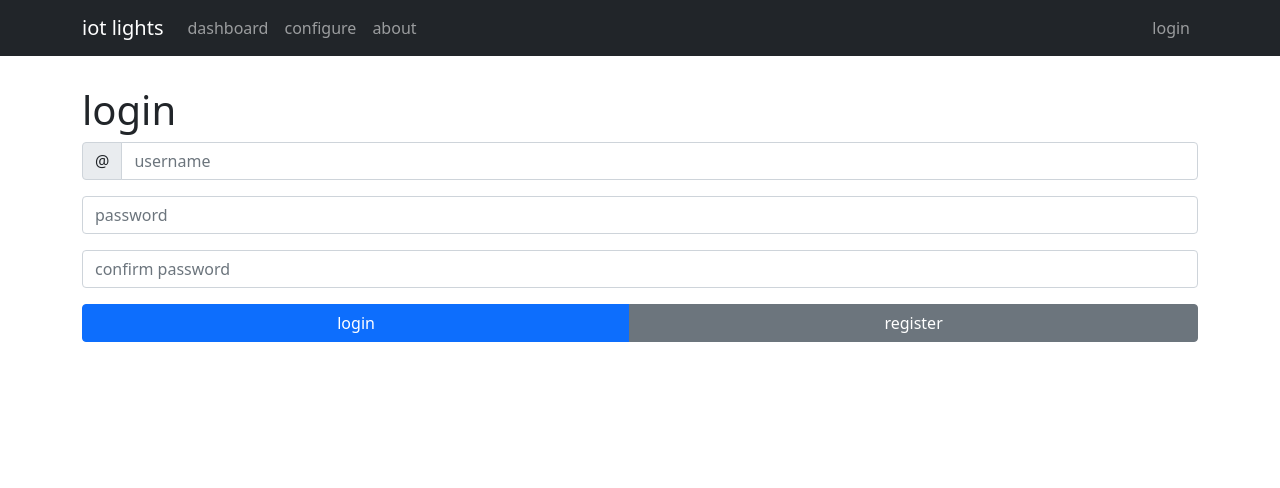
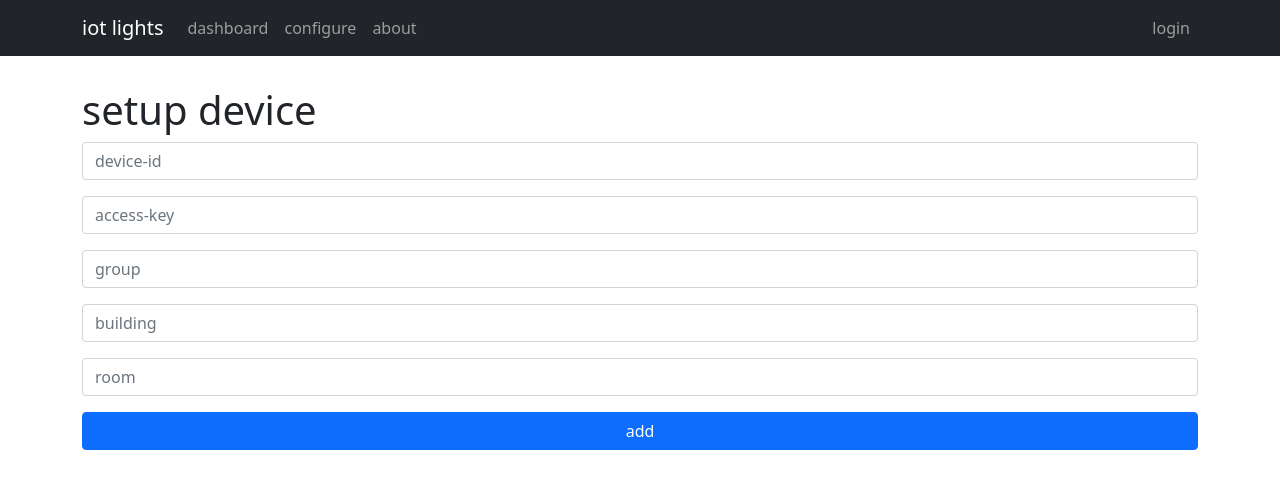
Before and after one commit to Delcari/SIT314-Project, a React (Vite) app in the folder web/: page /configure in a window 1280 px wide. Shown: the top 488 px of the page. Built offline with nearby package versions, Linux system fonts and the light colour scheme.

Commit message:
NEW: pages

```diff
--- a/web/package.json
+++ b/web/package.json
@@ -9,11 +9,13 @@
   "dependencies": {
     "react": "^17.0.0",
     "react-bootstrap": "^1.6.3",
-    "react-dom": "^17.0.0"
+    "react-dom": "^17.0.0",
+    "react-router-dom": "^5.3.0"
   },
   "devDependencies": {
     "@types/react": "^17.0.0",
     "@types/react-dom": "^17.0.0",
+    "@types/react-router-dom": "^5.1.9",
     "@vitejs/plugin-react-refresh": "^1.3.1",
     "typescript": "^4.3.2",
     "vite": "^2.5.4"
--- a/web/src/App.tsx
+++ b/web/src/App.tsx
@@ -1,51 +1,27 @@
-import React, { useState } from "react";
-import {
-  Button,
-  ButtonGroup,
-  Container,
-  Row,
-  InputGroup,
-  FormControl,
-} from "react-bootstrap";
-import Navigation from "./components/Navigation";
+import React from 'react';
+import Navbar from './components/Navigation';
+import {BrowserRouter, Switch, Route } from 'react-router-dom';
+import Login from './pages/Login';
+import About from './pages/About';
+import Register from './pages/Register';
+import Dashboard from './pages/Dashboard';
+import Configure from './pages/Configure';
 
 function App() {
   return (
-    <div>
-      <Container fluid="sm">
-        <h1>login</h1>
-        <Row>
-          <InputGroup className="mb-3">
-            <InputGroup.Text id="basic-addon1">@</InputGroup.Text>
-            <FormControl
-              placeholder="username"
-              aria-label="username"
-              aria-describedby="basic-addon1"
-            />
-          </InputGroup>
-        </Row>
-        <Row>
-          <InputGroup className="mb-3">
-            <FormControl placeholder="password" aria-label="password" />
-          </InputGroup>
-        </Row>
-        <Row>
-          <InputGroup className="mb-3">
-            <FormControl
-              placeholder="confirm password"
-              aria-label="confirm password"
-            />
-          </InputGroup>
-        </Row>
-        <Row>
-          <ButtonGroup aria-label="Basic example">
-            <Button variant="primary">login</Button>
-            <Button variant="secondary">register</Button>
-          </ButtonGroup>
-        </Row>
-      </Container>
+    <BrowserRouter>
+    <div className="pt-20">
+      <Navbar />
+      <Switch>
+        <Route path="/login" component={Login} exact />
+        <Route path="/register" component={Register} exact />
+        <Route path="/configure" component={Configure} exact />
+        <Route path="/dashboard" component={Dashboard} exact />
+        <Route path="/about" component={About} exact />
+      </Switch>
     </div>
-  );
+    </BrowserRouter>
+  )
 }
 
-export default App;
+export default App
--- a/web/src/components/Navigation.tsx
+++ b/web/src/components/Navigation.tsx
@@ -13,7 +13,7 @@ function Navigation() {
             <Nav.Link href="/about">about</Nav.Link>
           </Nav>
           <Nav>
-            <Nav.Link href="#deets">login</Nav.Link>
+            <Nav.Link href="/login">login</Nav.Link>
           </Nav>
         </Container>
       </Navbar>
--- a/web/src/main.tsx
+++ b/web/src/main.tsx
@@ -2,11 +2,9 @@ import React from 'react'
 import ReactDOM from 'react-dom'
 import './index.css'
 import App from './App'
-import Navigation from "./components/Navigation"
 
 ReactDOM.render(
   <React.StrictMode>
-    <Navigation></Navigation>
     <App />
   </React.StrictMode>,
   document.getElementById('root')
--- /dev/null
+++ b/web/src/pages/About.tsx
@@ -0,0 +1,18 @@
+import React, { useState } from "react";
+import {
+  Container
+} from "react-bootstrap";
+
+function About() {
+  return (
+    <div>
+      <Container fluid="sm">
+        <h1>about</h1>
+        <p>A scalable smart lighting system designed to support large office buildings with thousands of 'smart' lights.
+        </p>
+      </Container>
+    </div>
+  );
+}
+
+export default About;
--- /dev/null
+++ b/web/src/pages/Configure.tsx
@@ -0,0 +1,54 @@
+import React, { useState } from "react";
+import {
+  Button,
+  ButtonGroup,
+  Container,
+  Row,
+  InputGroup,
+  FormControl,
+} from "react-bootstrap";
+
+function Configure() {
+  return (
+    <div>
+      <Container fluid="sm">
+        <h1>setup device</h1>
+        <Row>
+          <InputGroup className="mb-3">
+            <FormControl
+              placeholder="device-id"
+              aria-label="device-id"
+            />
+          </InputGroup>
+        </Row>
+        <Row>
+          <InputGroup className="mb-3">
+            <FormControl placeholder="access-key" aria-label="access-key" />
+          </InputGroup>
+        </Row>
+        <Row>
+          <InputGroup className="mb-3">
+            <FormControl placeholder="group" aria-label="group" />
+          </InputGroup>
+        </Row>
+        <Row>
+          <InputGroup className="mb-3">
+            <FormControl placeholder="building" aria-label="building" />
+          </InputGroup>
+        </Row>
+        <Row>
+          <InputGroup className="mb-3">
+            <FormControl placeholder="room" aria-label="room" />
+          </InputGroup>
+        </Row>
+        <Row>
+          <ButtonGroup aria-label="Basic example">
+            <Button variant="primary">add</Button>
+          </ButtonGroup>
+        </Row>
+      </Container>
+    </div>
+  );
+}
+
+export default Configure;
--- /dev/null
+++ b/web/src/pages/Dashboard.tsx
@@ -0,0 +1,16 @@
+import React, { useState } from "react";
+import {
+  Container
+} from "react-bootstrap";
+
+function Dashboard() {
+  return (
+    <div>
+      <Container fluid="sm">
+        <h1>dashboard</h1>
+      </Container>
+    </div>
+  );
+}
+
+export default Dashboard;
--- /dev/null
+++ b/web/src/pages/Login.tsx
@@ -0,0 +1,41 @@
+import React, { useState } from "react";
+import {
+  Button,
+  ButtonGroup,
+  Container,
+  Row,
+  InputGroup,
+  FormControl,
+} from "react-bootstrap";
+
+function Login() {
+  return (
+    <div>
+      <Container fluid="sm">
+        <h1>login</h1>
+        <Row>
+          <InputGroup className="mb-3">
+            <FormControl
+              placeholder="username"
+              aria-label="username"
+              aria-describedby="basic-addon1"
+            />
+          </InputGroup>
+        </Row>
+        <Row>
+          <InputGroup className="mb-3">
+            <FormControl placeholder="password" aria-label="password" />
+          </InputGroup>
+        </Row>
+        <Row>
+          <ButtonGroup aria-label="Basic example">
+            <Button variant="primary">login</Button>
+            <Button variant="secondary" href="/register">register</Button>
+          </ButtonGroup>
+        </Row>
+      </Container>
+    </div>
+  );
+}
+
+export default Login;
--- /dev/null
+++ b/web/src/pages/Register.tsx
@@ -0,0 +1,50 @@
+import React, { useState } from "react";
+import {
+  Button,
+  ButtonGroup,
+  Container,
+  Row,
+  InputGroup,
+  FormControl,
+} from "react-bootstrap";
+
+function Register() {
+  return (
+    <div>
+      <Container fluid="sm">
+        <h1>register</h1>
+        <Row>
+          <InputGroup className="mb-3">
+            <InputGroup.Text id="basic-addon1">@</InputGroup.Text>
+            <FormControl
+              placeholder="username"
+              aria-label="username"
+              aria-describedby="basic-addon1"
+            />
+          </InputGroup>
+        </Row>
+        <Row>
+          <InputGroup className="mb-3">
+            <FormControl placeholder="password" aria-label="password" />
+          </InputGroup>
+        </Row>
+        <Row>
+          <InputGroup className="mb-3">
+            <FormControl
+              placeholder="confirm password"
+              aria-label="confirm password"
+            />
+          </InputGroup>
+        </Row>
+        <Row>
+          <ButtonGroup aria-label="Basic example">
+            <Button variant="primary">register</Button>
+            <Button variant="secondary" href="/login">login</Button>
+          </ButtonGroup>
+        </Row>
+      </Container>
+    </div>
+  );
+}
+
+export default Register;
```
Also changed, not shown: 1 other file (tests, documents, lock files or other folders).
